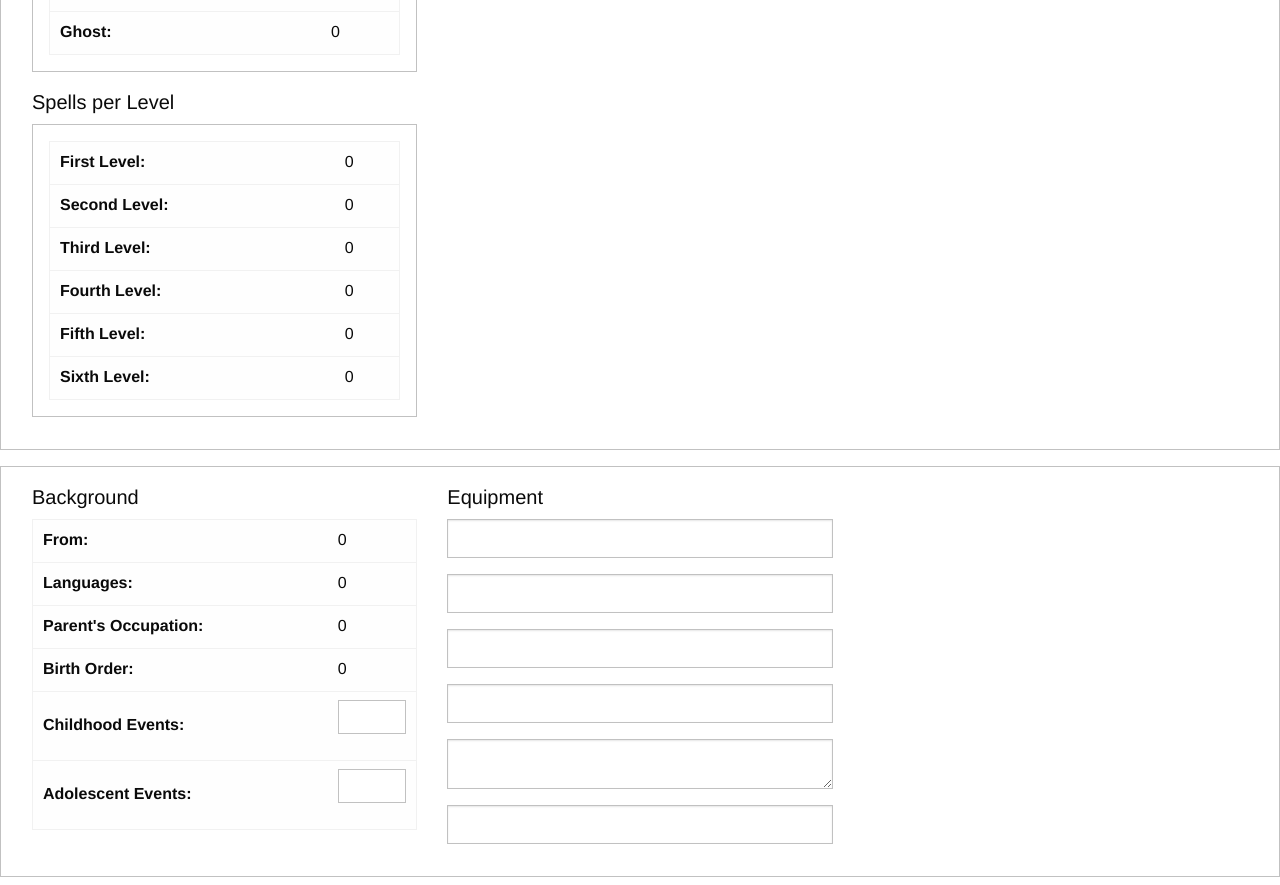
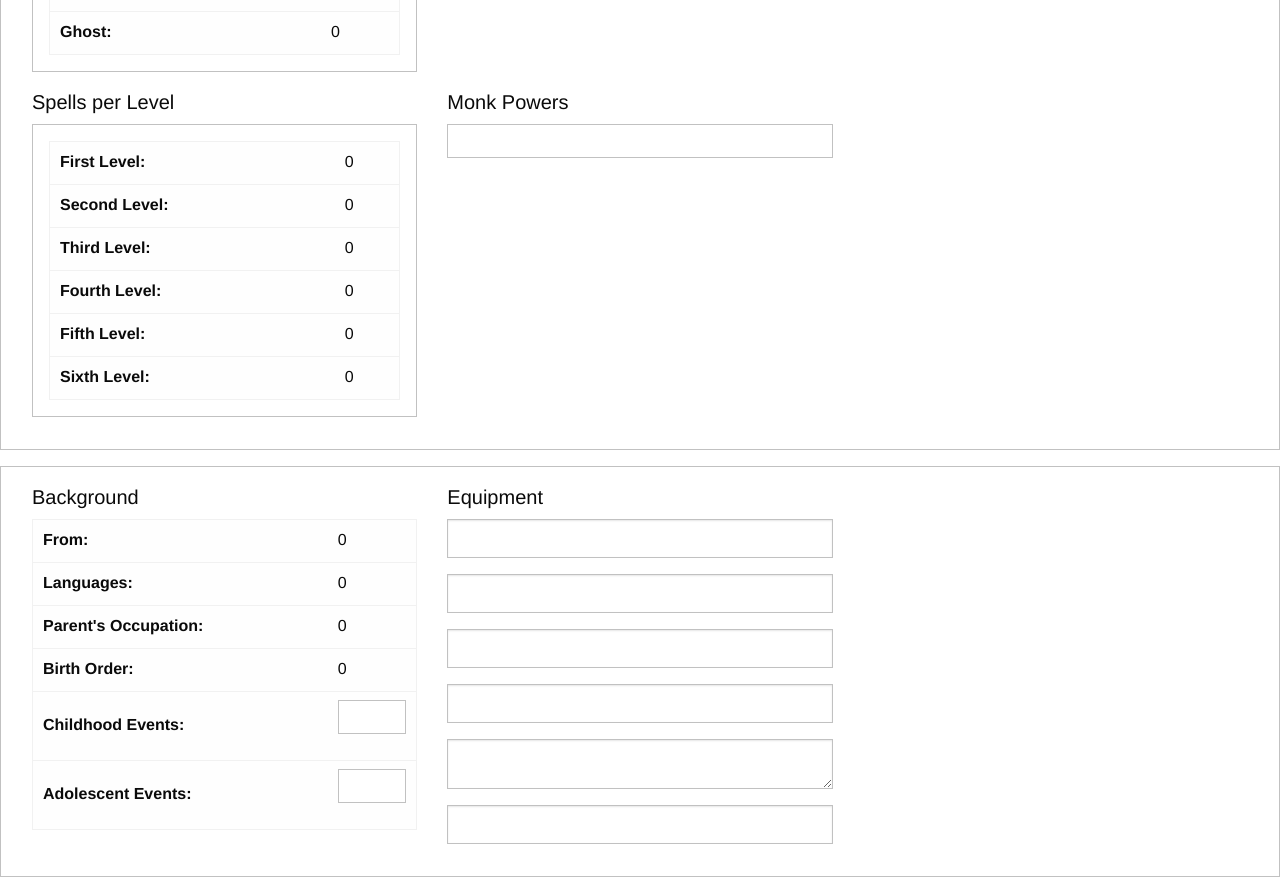
Before and after one commit to ryandavidhartman/ScalaJS, a website: page characterGenerator/index.html in a window 1280 px wide. Shown: the part 1494-2379 px from the top of the page. Drawn offline with Linux system fonts and the light colour scheme.

Commit message:
setting monk powers

```diff
--- a/characterGenerator/index.html
+++ b/characterGenerator/index.html
@@ -442,6 +442,12 @@
                 </table>
             </div>
         </div>
+
+        <div class="large-4 medium-4 cell" id="monk_powers_div">
+            <h5>Monk Powers</h5>
+            <div class="callout" id="monk_powers">
+            </div>
+        </div>
     </div>
 </div>
 <div class="large-12 medium-12 callout" style="break-after:page">
```
Also changed, not shown: 2 other files.
